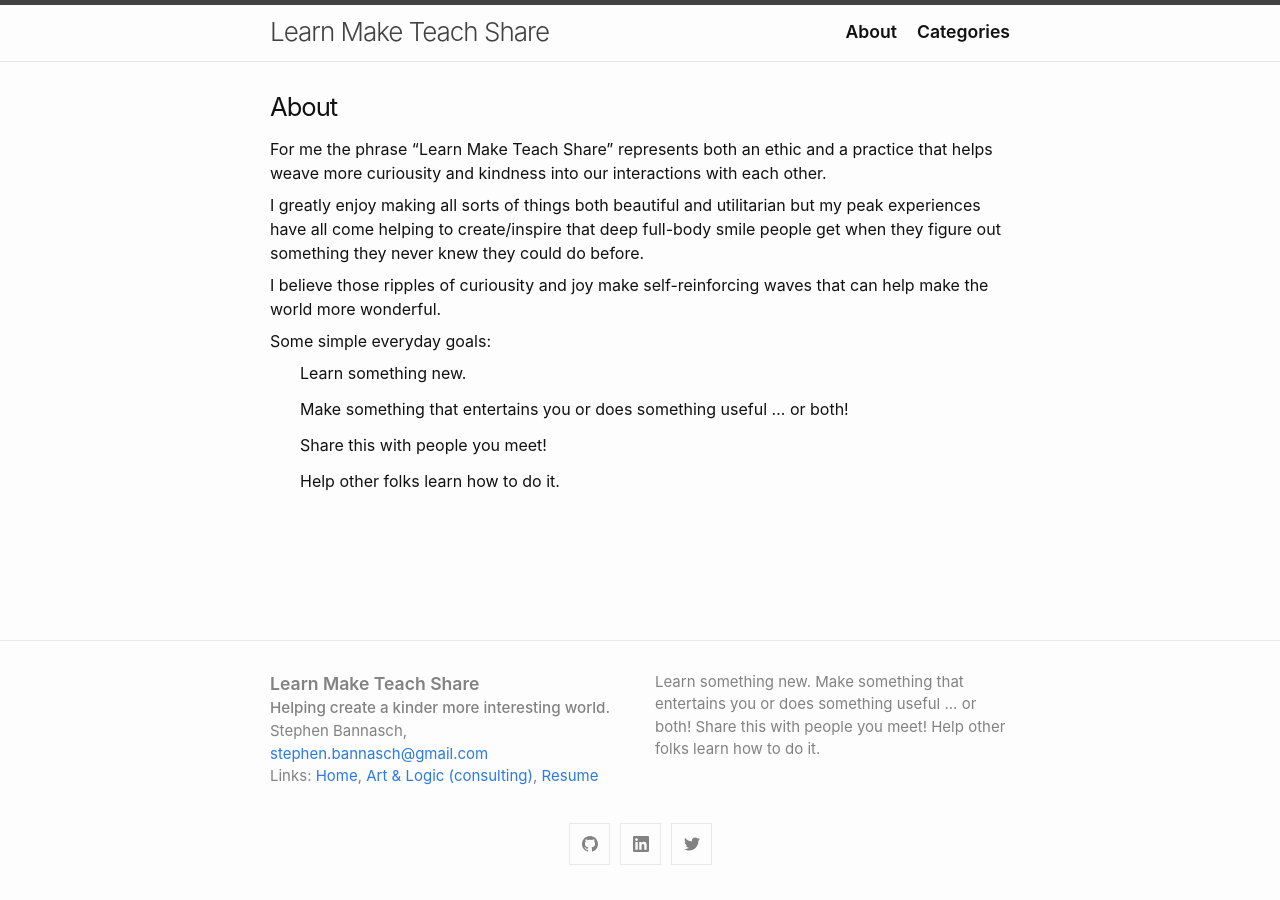
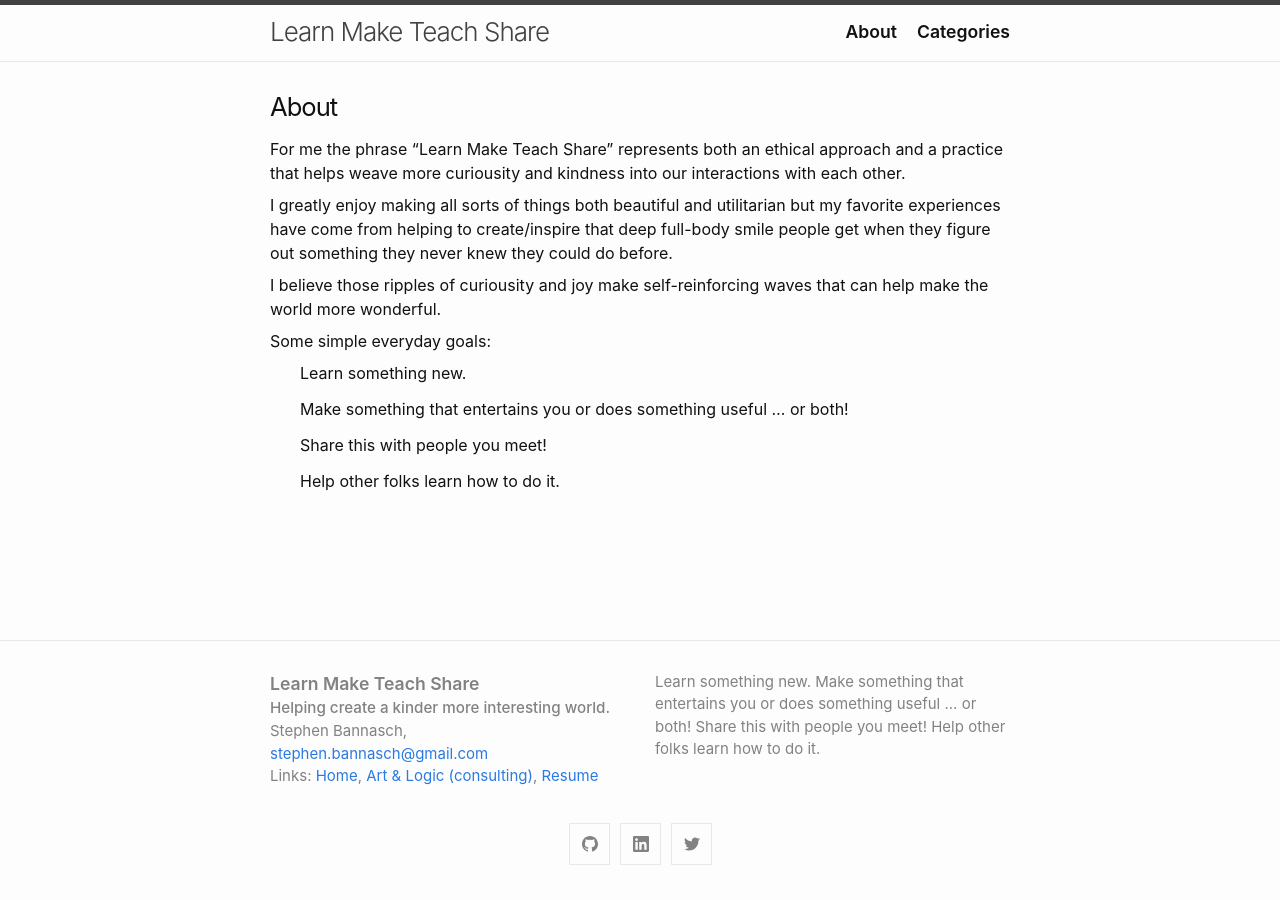
Before and after one commit to learnmaketeachshare/learnmaketeachshare.github.io, a Jekyll site: the page built from about.md, in a window 1280 px wide. Built offline with Jekyll 4.4.1, drawn with Linux system fonts in a browser that asks for light colours.

Commit message:
about: edited

```diff
--- a/about.md
+++ b/about.md
@@ -4,11 +4,12 @@ title: About
 permalink: /about/
 ---
 
-For me the phrase "Learn Make Teach Share" represents both an ethic and a practice that
-helps weave more curiousity and kindness into our interactions with each other.
+For me the phrase “Learn Make Teach Share” represents both an ethical approach and
+a practice that helps weave more curiousity and kindness into our interactions
+with each other.
 
 I greatly enjoy making all sorts of things both beautiful and utilitarian but
-my peak experiences have all come helping to create/inspire that deep full-body
+my favorite experiences have come from helping to create/inspire that deep full-body
 smile people get when they figure out something they never knew they could do
 before.
 
```
